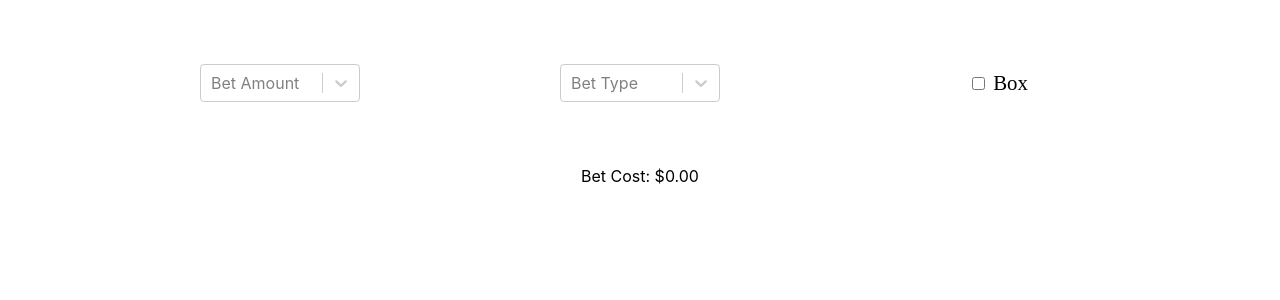
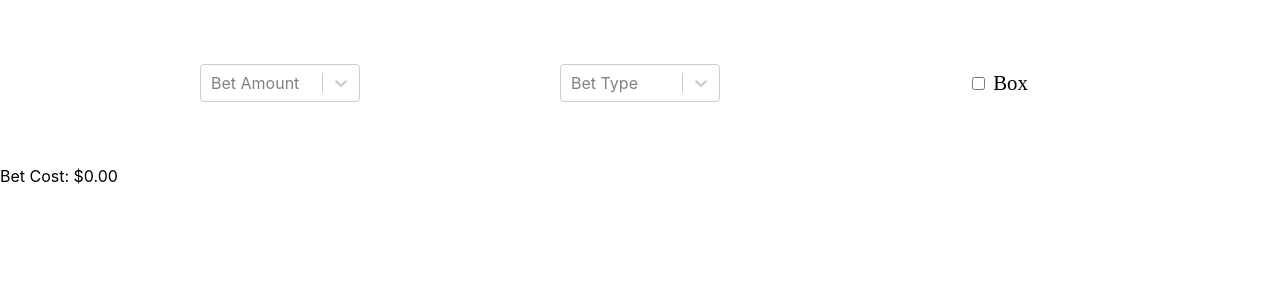
Before and after one commit to rlkeyer/HorseBetCalculator, a React (Create React App) app: page / in a window 1280 px wide. Shown: the top 300 px of the page. Built offline with nearby package versions, Linux system fonts and the light colour scheme.

Commit message:
building

```diff
--- a/src/App.js
+++ b/src/App.js
@@ -6,9 +6,9 @@ import { Calculator } from './components/Calculator'
 function App() {
   return (
     <Switch>
-      <div className="App">
+      {/* <div className="App"> */}
         <Route exact path="/" component={Calculator} />
-      </div>
+      {/* </div> */}
     </Switch>
   );
 }
```
